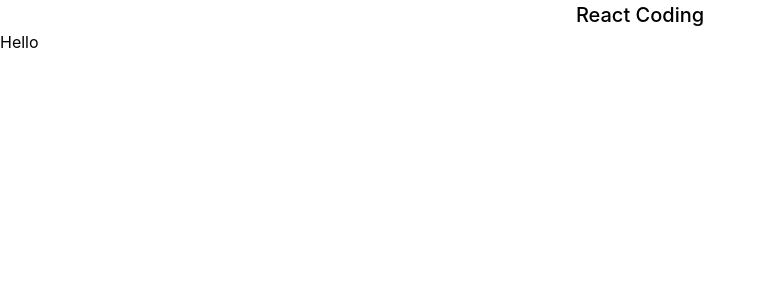
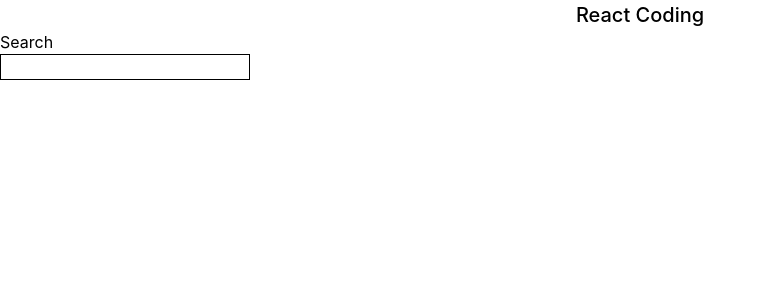
Before and after one commit to SushmithaMuruga96/React_Coding, a React (Create React App) app: page /home in a window 1280 px wide. Shown: the top 300 px of the page, without its empty margins (0-766 px from the left). Built offline with nearby package versions, Linux system fonts and the light colour scheme.

Commit message:
login authentication using token

```diff
--- a/src/Components/Home.jsx
+++ b/src/Components/Home.jsx
@@ -1,5 +1,36 @@
+import React, { useState } from "react";
 const Home = () => {
-  return <div>Hello</div>;
+  const [searchList, setSearchList] = useState([]);
+  const [openlist, setOpenList] = useState("");
+
+  const List = ["apple", "Mango", "pineapple", "banana"];
+
+  const handleSearch = (event) => {
+    setOpenList(event.target.value);
+    const slist = List.filter((item) =>
+      item.toLowerCase().includes(event.target.value)
+    );
+    setSearchList(slist);
+  };
+  return (
+    <div>
+      <h1>Search</h1>
+      <input
+        type="text"
+        name="search"
+        value={openlist}
+        style={{ border: "1px solid black" }}
+        onChange={handleSearch}
+      />
+      {openlist !== "" && (
+        <ul style={{ border: "1px solid balck" }}>
+          {searchList.map((item) => (
+            <li key={`item-${item}`}>{item}</li>
+          ))}
+        </ul>
+      )}
+    </div>
+  );
 };
 
 export default Home;
--- a/src/Components/Login.jsx
+++ b/src/Components/Login.jsx
@@ -3,6 +3,7 @@ import SignUp from "./SignUp";
 import { updateLoginInfo } from "../Redux/Reducers/LoginSlice";
 import { useDispatch, useSelector } from "react-redux";
 import { useNavigate } from "react-router-dom";
+import axios from "axios";
 
 const Login = () => {
   const navigate = useNavigate();
@@ -24,28 +25,42 @@ const Login = () => {
     });
   };
 
-  const handleSubmit = (event) => {
+  const handleSubmit = async (event) => {
     event.preventDefault();
+    console.log(loginInfo.userEmail, loginInfo.userPassword);
+    try {
+      const response = await axios.post("http://localhost:3001/api/login", {
+        email: loginInfo.userEmail,
+        password: loginInfo.userPassword,
+      });
+      console.log(response);
+      localStorage.setItem("token", response?.data?.token);
+      dispatch(updateLoginInfo(loginInfo));
+      alert("Login Success");
+      navigate("/home");
+    } catch (error) {
+      alert(error.message);
+    }
 
-    if (email !== "" && password !== "") {
-      if (
-        email === loginInfo.userEmail &&
-        password === loginInfo.userPassword
-      ) {
-        dispatch(updateLoginInfo(loginInfo));
-        alert("Login Success");
-        navigate("/home");
-      } else if (
-        email !== loginInfo.userEmail ||
-        password !== loginInfo.userPassword
-      ) {
-        alert("UserName/Password is incorrect");
-      } else {
-        alert("Login Failed");
-      }
-    } else {
-      alert("Not an User");
-    }
+    // if (email !== "" && password !== "") {
+    //   if (
+    //     email === loginInfo.userEmail &&
+    //     password === loginInfo.userPassword
+    //   ) {
+    //     dispatch(updateLoginInfo(loginInfo));
+    //     alert("Login Success");
+    //     navigate("/home");
+    //   } else if (
+    //     email !== loginInfo.userEmail ||
+    //     password !== loginInfo.userPassword
+    //   ) {
+    //     alert("UserName/Password is incorrect");
+    //   } else {
+    //     alert("Login Failed");
+    //   }
+    // } else {
+    //   alert("Not an User");
+    // }
   };
 
   const afterSignUp = () => {
```
